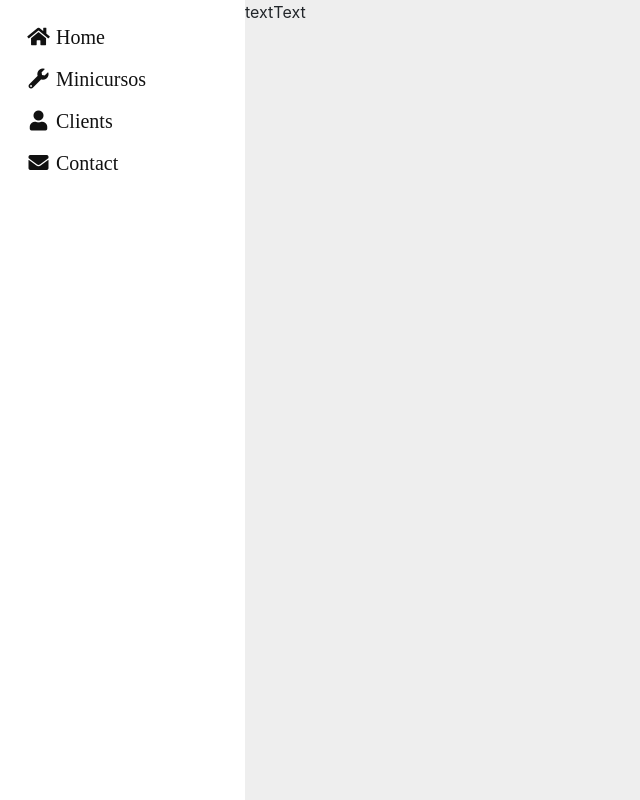
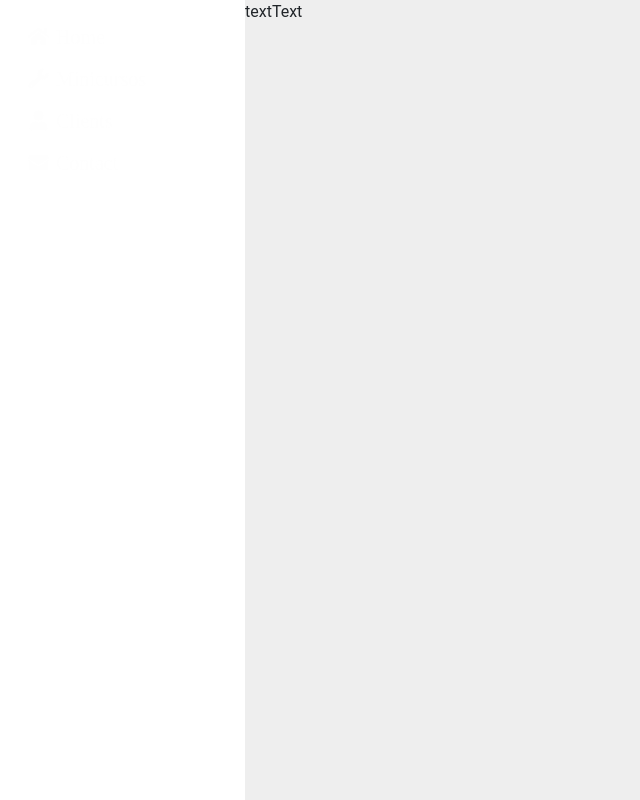
Before and after one commit to edmarsoares/gerenciador_cursos_angular_front, an Angular app: page / in a window 1280 px wide. Shown: the whole page, without its empty margins (0-640 px from the left). Built offline with nearby package versions, Linux system fonts and the light colour scheme.

Commit message:
adicionando css

```diff
--- a/src/app/dashboard/dashboard.component.css
+++ b/src/app/dashboard/dashboard.component.css
@@ -35,6 +35,10 @@ body {font-family: "Lato", sans-serif;}
   .sidebar a {font-size: 18px;}
 }
 
+.sidebar a{
+  color: rgba(238, 238, 238, 0.034);
+}
+
 a {
   margin-left: 25px;
   margin-right: 25px;
--- a/src/styles.css
+++ b/src/styles.css
@@ -1,4 +1,5 @@
 /*  can add global styles to this file, and also import other style files */
 body {
     background-color: #eee;
+    font-family: Roboto,Helvetica,Arial,sans-serif;
 }
```
